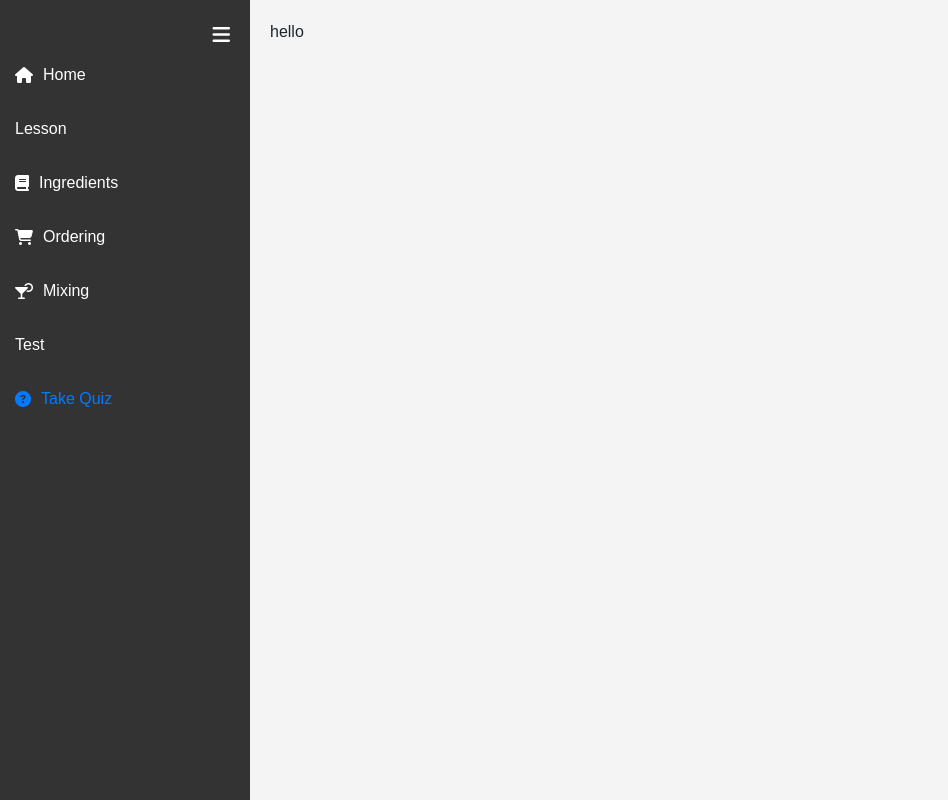
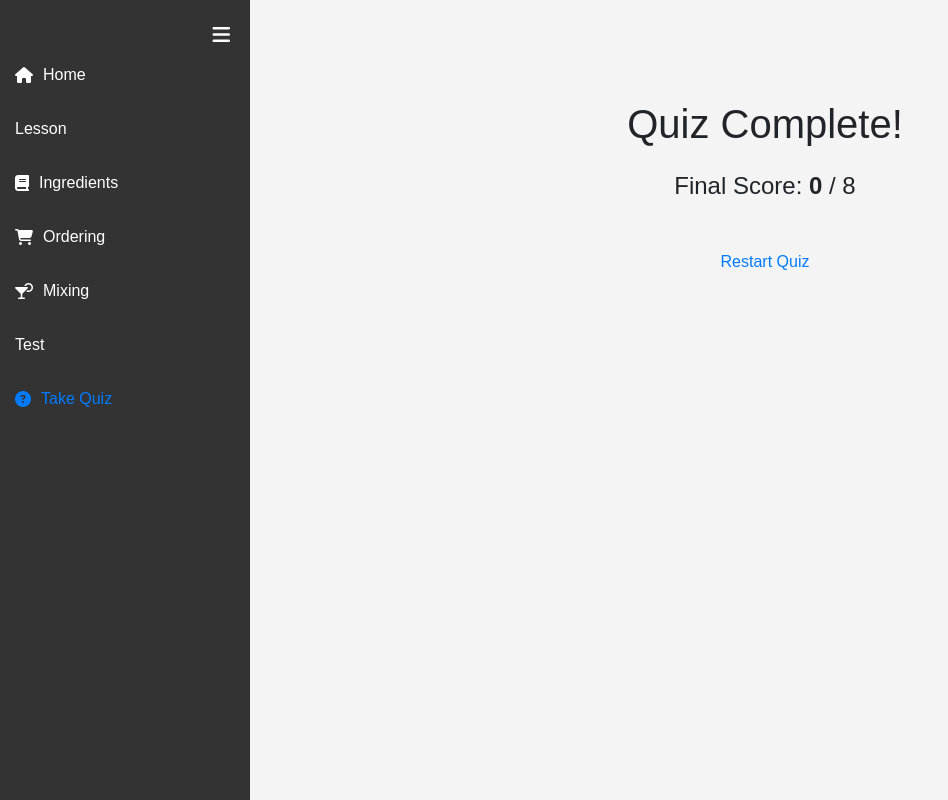
Before and after one commit to Franc1sD/Martini-Mentor, a Flask app: page /result in a window 1280 px wide. Shown: the whole page, without its empty margins (0-948 px from the left). Run offline with Flask 3, Linux system fonts and the light colour scheme; some libraries are stand-ins or nearby versions.

Commit message:
added generic results page + reset the score after each quiz attempt

```diff
--- a/app.py
+++ b/app.py
@@ -90,8 +90,13 @@ def result():
     quiz_data = load_data(QUIZ_FILE)
     score = sum(1 for question in quiz_data.values() if question.get('is_correct', False))
     total_questions = len(quiz_data)
+
+    for q in quiz_data.values():
+        q["user_answer"] = None
+        q["is_correct"] = False
+    save_data(QUIZ_FILE, quiz_data)
+
     return render_template("result.html", score=score, total_questions=total_questions)
-
 
 
 if __name__ == '__main__':
--- a/templates/result.html
+++ b/templates/result.html
@@ -2,8 +2,13 @@
 
 {% block content %}
 
+<div class="result-page" style="text-align: center; padding: 80px; font-family: 'PixelFont', sans-serif;">
+    <h1>Quiz Complete!</h1>
+    <p style="font-size: 24px; margin-top: 20px;">
+        Final Score: <strong>{{ score }}</strong> / {{ total_questions }}
+    </p>
 
-hello
-
+    <a href="/" class="next-btn" style="margin-top: 30px; display: inline-block;">Restart Quiz</a>
+</div>
 
 {% endblock %}
```
